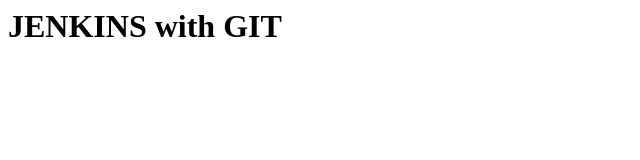
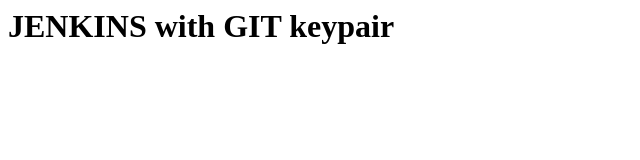
Before and after one commit to Gopinathan13/jenkins, a plain HTML site: page index.html in a window 1280 px wide. Shown: the whole page, without its empty margins (0-640 px from the left). Drawn offline with Linux system fonts and the light colour scheme.

Commit message:
Update index.html

```diff
--- a/index.html
+++ b/index.html
@@ -1 +1 @@
-<h1>JENKINS with GIT</h1>
+<h1>JENKINS with GIT keypair</h1>
```
